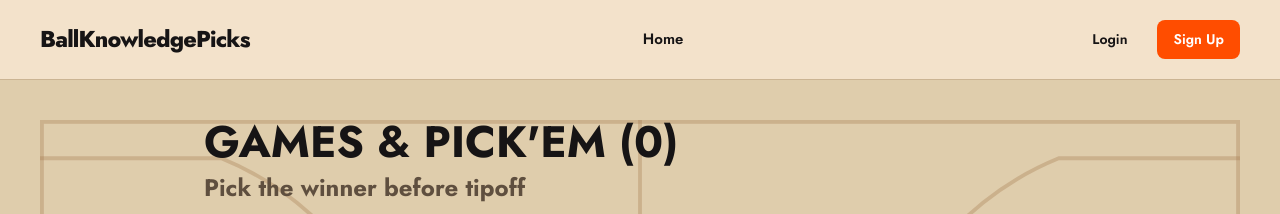
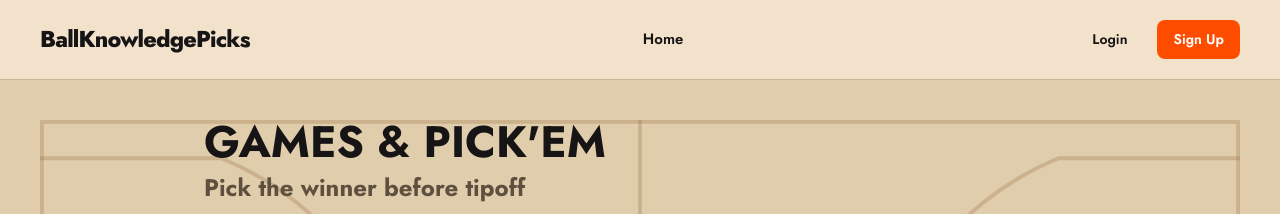
Before and after one commit to RayanK05/BallKnowledgePicks, a React (Vite) app in the folder client/: page /Guesses in a window 1280 px wide. Shown: the top 214 px of the page. Built offline with nearby package versions, Linux system fonts and the light colour scheme; no server answers; sample sign-in values are in the browser's storage.

Commit message:
hotfix: remove background override in group.css and remove count from game count games.jsx

```diff
--- a/client/src/pages/Guesses.jsx
+++ b/client/src/pages/Guesses.jsx
@@ -130,7 +130,7 @@ const Guesses = () => {
 
   return (
     <div className={styles.page}>
-      <h1 className={styles.title}> Games & Pick'em ({games.length})</h1>
+      <h1 className={styles.title}> Games & Pick'em </h1>
       <h2 className={styles.subtitle}>Pick the winner before tipoff</h2>
       {stats && <ScoreSummary stats={stats} />}
       <FilterBar
--- a/client/src/styles/Group.css
+++ b/client/src/styles/Group.css
@@ -1,4 +1,4 @@
-@import url('https://fonts.googleapis.com/css2?family=Jost:wght@400;500;600;700;800;900&display=swap');
+@import url("https://fonts.googleapis.com/css2?family=Jost:wght@400;500;600;700;800;900&display=swap");
 
 /* Main Page */
 .groups-page {
@@ -17,9 +17,13 @@
 
   min-height: 100vh;
   width: 100%;
-    background: var(--bg);
   color: var(--ink);
-    font-family: 'Jost', system-ui, -apple-system, 'Segoe UI', sans-serif;
+  font-family:
+    "Jost",
+    system-ui,
+    -apple-system,
+    "Segoe UI",
+    sans-serif;
   padding: 35px 5%;
   box-sizing: border-box;
 }
```
Lines whose indentation alone changed are shown as unchanged.
